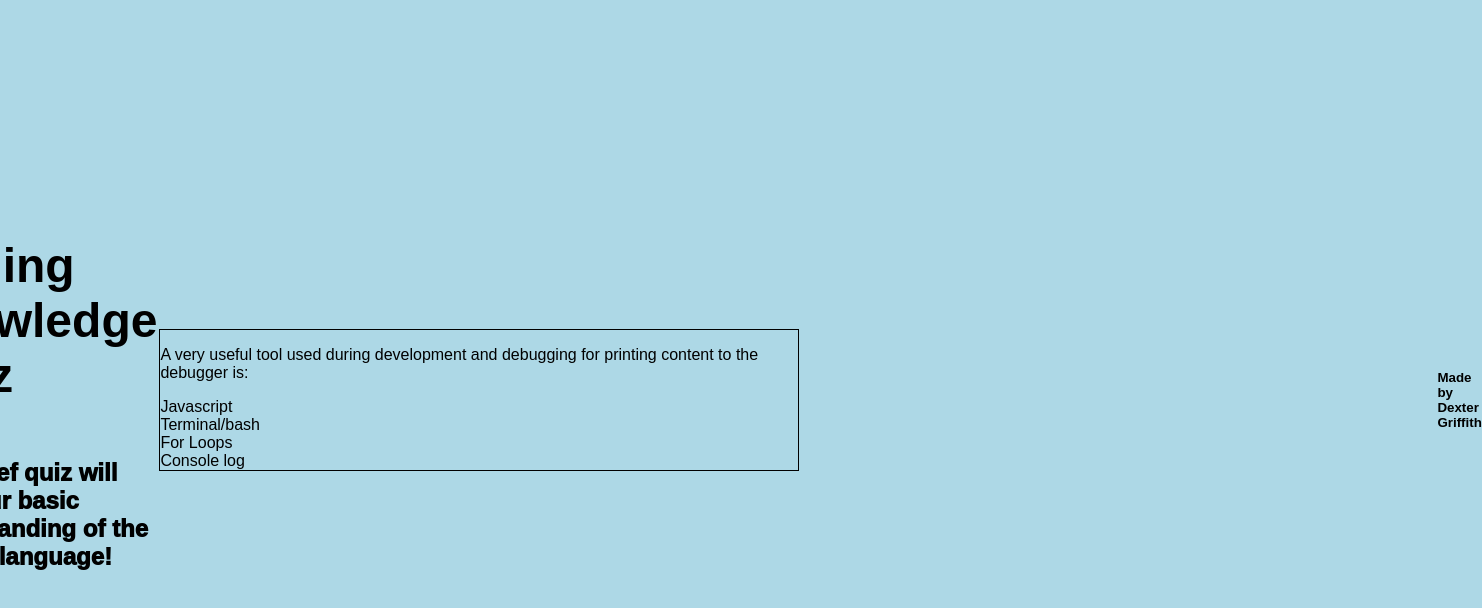
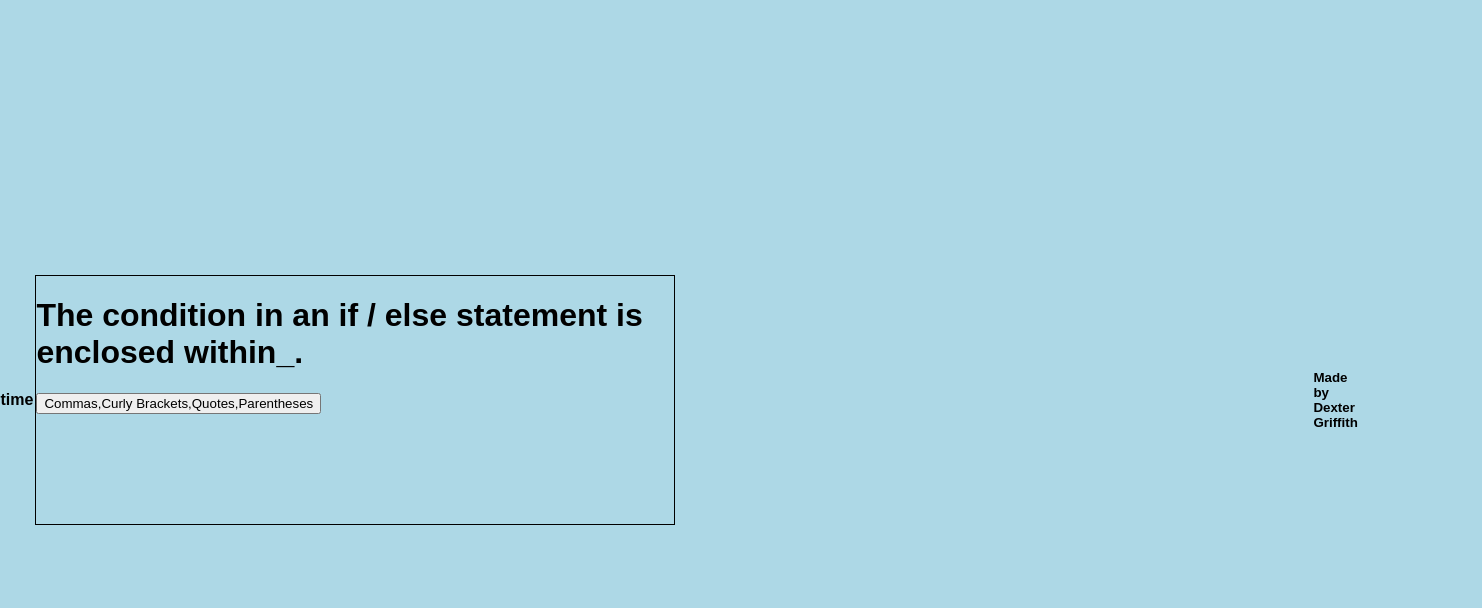
Before and after one commit to DexterLGriffith/Code-Quiz, a plain HTML site: page index.html in a window 1280 px wide. Both pictures are taken after a click on the button "Start Quiz". Shown: the whole page, 1482 px wide, since content can reach past the window. Drawn offline with Linux system fonts and the light colour scheme.

Commit message:
changing script file, to attempt getting the questions to display.

```diff
--- a/index.html
+++ b/index.html
@@ -24,14 +24,20 @@
         </div>
 
         <div id="questionContainer" style = "display: none;">
-            <div id="question"></div>
-            <div id="choices">
+           <h1 id="title"></h1>
+           <div id="questionChoices"></div>
+           <div id="results" style = "display: none;"></div>
+
+
+
+            <!-- <div id="question"></div>
+            <div id="choices"> -->
 
                 <!-- checkanswer variable to show right or wrong..  -->
-                <div class = "choice" id="1" onclick="checkAnswer('1')"></div>
+                <!-- <div class = "choice" id="1" onclick="checkAnswer('1')"></div>
                 <div class = "choice" id="2" onclick="checkAnswer('2')"></div>
                 <div class = "choice" id="3" onclick="checkAnswer('3')"></div>
-                <div class = "choice" id="4" onclick="checkAnswer('4')"></div>
+                <div class = "choice" id="4" onclick="checkAnswer('4')"></div> -->
             </div>
         </div>
     </div>
--- a/script.js
+++ b/script.js
@@ -4,6 +4,11 @@ const choice1 = document.getElementById("1");
 const choice2 = document.getElementById("2");
 const choice3 = document.getElementById("3");
 const choice4 = document.getElementById("4");
+const count = 0;
+const score = 0;
+const timer = 0;
+const currentQuestionIndex = 0;
+const questioncontainer = document.getElementById("questioncontainer");
 startButton.addEventListener("click", Start)
 
 
@@ -11,81 +16,102 @@ startButton.addEventListener("click", Start)
 function Start() {
     startButton.classList.add("hide")
 questionContainer.style.display = "block";
+let titleelement = document.querySelector(".Title");
+    titleelement.style.display = "none";
+
 renderQuestion();
 }
 
 // format answer:  question:
                 // choice(x):
                 // answer(x):
-let Questions = [
+let questions = [
     {
-    question : "The condition in an if / else statement is enclosed within_.",
-    choice1 : "Quotes",
-    choice2 : "Curly Brackets",
-    choice3 : "Parentheses",
-    choice4 : "Square Brackets",
-    answer : "2"
+    question: "The condition in an if / else statement is enclosed within_.",
+    choice: ["Quotes", "Curly Brackets", "Parentheses", "Square Brackets"],
+    correctAnswer: "Curly Brackets"
+
+
     },
     {
-    question : "Arrays in Javascript can be used to store_.",
-    choice1 : "Numbers and Strings",
-    choice2 : "Other Arrays",
-    choice3 : "Booleans",
-    choice4 : "All of the Above",
-    answer : "4"
+    question: "Arrays in Javascript can be used to store_.",
+    choice: ["Numbers and Strings", "Other Arrays", "Booleans", "All of the Above"],
+    correctAnswer: "All of the Above"
     },
     {
-    question : "Commonly used data types do not include",
-    choice1 : "Strings",
-    choice2 : "Booleans",
-    choice3 : "Alerts",
-    choice4 : "Numbers",
-    answer : "3"
+    question: "Commonly used data types do not include",
+    choice: ["Strings", "Booleans", "Alerts", "Numbers"],
+    correctAnswer: "Alerts"
     },
     {
-    question : "String values must be enclosed within __ when being assigned to variables.",
-    choice1 : "Commas",
-    choice2 : "Curly Brackets",
-    choice3 : "Quotes",
-    choice4 : "Parentheses",
-    answer : "1"
+    question: "String values must be enclosed within __ when being assigned to variables.",
+    choice: ["Commas", "Curly Brackets", "Quotes", "Parentheses"],
+    correctAnswer: "Commas"
     },
     {
     question : "A very useful tool used during development and debugging for printing content to the debugger is: ",
-    choice1 : "Javascript",
-    choice2 : "Terminal/bash",
-    choice3 : "For Loops",
-    choice4 : "Console log",
-    answer : "1"
+    choice: ["Javascript", "Terminal/bash", "For Loops", "Console log"],
+    correctAnswer: "Javascript"
     }
 ];
 // TEST VARIABLES
-const lastQuestion = Questions.length -1;
-let Questionshown = 0;
+let questionshown = 0;
 function renderQuestion() {
-    question.innerHTML = "<p>" + Questions[Questionshown].question + "</p>";
-    choice1.innerHTML = Questions[Questionshown].choice1;
-    choice2.innerHTML = Questions[Questionshown].choice2;
-    choice3.innerHTML = Questions[Questionshown].choice3;
-    choice4.innerHTML = Questions[Questionshown].choice4;
-    Questionshown ++
-    renderQuestion()
+    const lastQuestion = questions.length -1;
+    if (currentQuestionIndex <= lastQuestion){
+        document.getElementById("title").innerHTML = questions[currentQuestionIndex].question
+        renderQuestionChoices();
+        //rendering the question on the page..using JS variables..
+        //always have to use currentQuestionIndex when rending questions.
+    }
+function renderQuestionChoices() {
+    let questionL = questions[currentQuestionIndex].choice
+    for (let index = 0; index < questionL.length; index++) {
+        var questionChoiceDiv = document.getElementById("questionChoices")
+        var choiceradio = document.createElement("button")
+        choiceradio.innerHTML = questions[index].choice;
+        choiceradio.setAttribute("type", "radio");
+        var label =document.createElement("label");
+        label.htmlFor = "text" + questionL;
+        choiceradio.setAttribute(
+            "onclick", "index"
+          );
 
+    }
+    questionChoiceDiv.append(choiceradio);
 }
-function checkAnswer (answer){
-    if(Questions[Questionshown].correct === answer){
-        score ++;
-        answerIsCorrect();
+// function to check answer
+
+
+    // let currentquestion = questions[currentQuestionIndex];
+    // let questionelement = currentquestion.question;
+    // currentquestion.choices
+
+
     }
-    else {
-        answerIsWrong();
-    }
-    if(Questionshown < lastQuestion){
-        count = 0;
-        Questionshown++;
-        questionRender();
-    }
-    else {
-        clearInterval();
-    }
-}
+    // question.innerHTML = "<p>" + questions[questionshown].question + "</p>";
+    // choice1.innerHTML = questions[questionshown].choice1;
+    // choice2.innerHTML = questions[questionshown].choice2;
+    // choice3.innerHTML = questions[questionshown].choice3;
+    // choice4.innerHTML = questions[questionshown].choice4;
+    // questionshown ++
+    // renderQuestion()
+
+
+// function checkAnswer (answer){
+//     if(questions[questionshown].correct === answer){
+//         score ++;
+//         // answerIsCorrect();
+//     }
+//     else {
+//         questions[questionshown].correct !== answer
+//         score --;
+//         // answerIsWrong();
+//     }
+//     if(questionshown < lastQuestion){
+//         questionshown++;
+//         questionRender();
+//     }
+//     else {
+//         clearInterval();
+//     }
--- a/style.css
+++ b/style.css
@@ -78,6 +78,7 @@ body {
     border-width: 1px;
     margin: 2px;
     width: 50%;
+    height: 250px;
 
 }
 footer h4{
```
